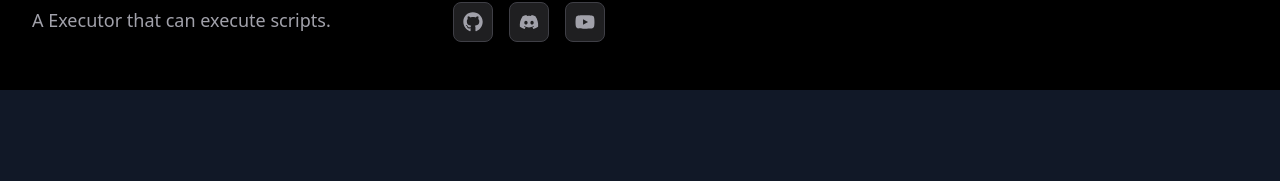
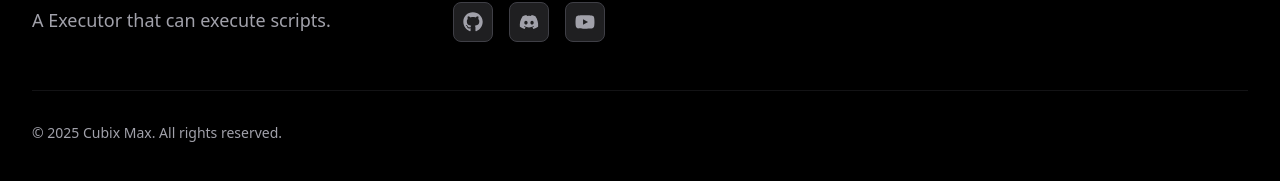
Before and after one commit to YellowGregs/Cubix-Max, a React (Vite) app: page /download in a window 1280 px wide. Shown: the part 991-1172 px from the top of the page. Before the commit the page ends 1081 px from the top, so only its background shows below. Built offline with nearby package versions, Linux system fonts and the light colour scheme.

Commit message:
Update Footer.tsx

```diff
--- a/src/components/Footer.tsx
+++ b/src/components/Footer.tsx
@@ -64,21 +64,21 @@ export default function Footer() {
             </div>
           </div>
 
-{/*           <div className="mt-12 pt-8 border-t border-zinc-800/50">
+          <div className="mt-12 pt-8 border-t border-zinc-800/50">
             <div className="flex flex-col md:flex-row items-center justify-between gap-4">
               <p className="text-zinc-400 text-sm">
                 &copy; {currentYear} Cubix Max. All rights reserved.
               </p>
-              <div className="flex space-x-6">
+{/*               <div className="flex space-x-6">
                 <a href="#" className="text-zinc-400 hover:text-purple-400 text-sm transition-colors">
                   Privacy Policy
                 </a>
                 <a href="#" className="text-zinc-400 hover:text-purple-400 text-sm transition-colors">
                   Terms of Service
                 </a>
-              </div>
+              </div> */}
             </div>
-          </div> */}
+          </div>
         </div>
       </div>
     </footer>
```
